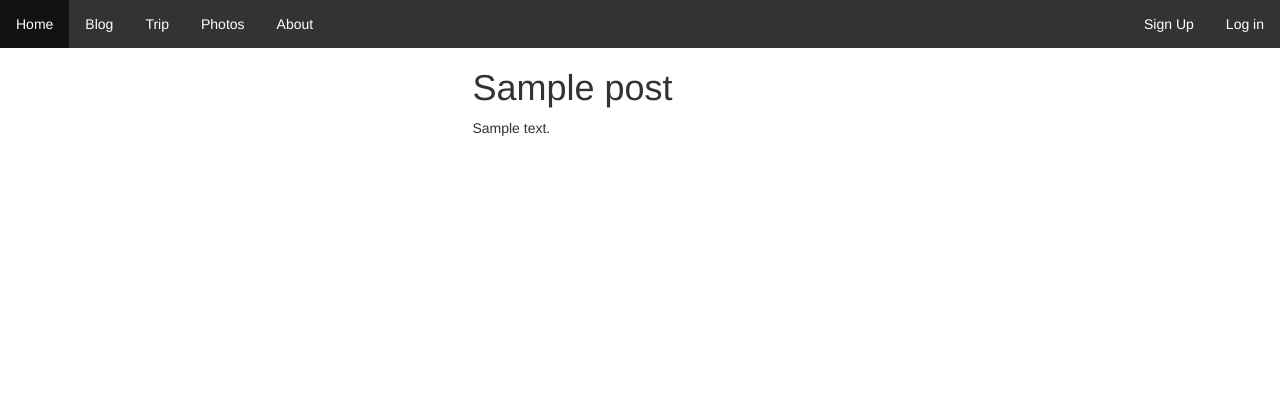
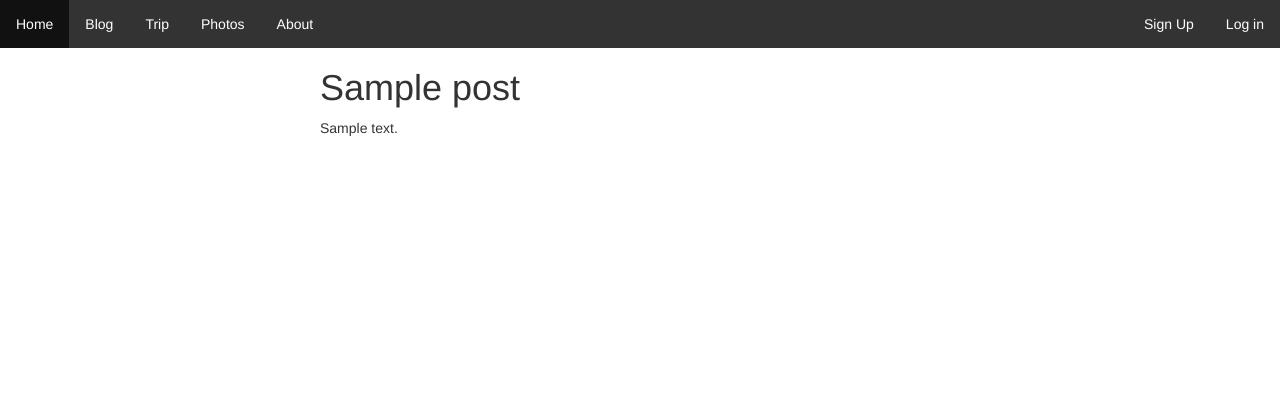
Before and after one commit to ianbruyere/blog_old, a Django app: template app/templates/blogs/view_blog_post.html in a window 1280 px wide. Shown: the top 420 px of the page. Run offline with Django 3.2, Linux system fonts and the light colour scheme; the template is opened without the code that fills it: most values are stand-ins (such as "Sample title", 1, 10 or a date in 2020); some libraries are stand-ins or nearby versions.

Commit message:
making some css work

```diff
--- a/app/static/app/content/site.css
+++ b/app/static/app/content/site.css
@@ -76,11 +76,16 @@ ul.topnav li {
 	float: left;
 }
 
-#postBody {
-    width:800px;
-    margin: 0px 50px;
-    position: absolute;
-    left: 33%;
+.post_flex_container {
+    display: flex;
+    flex-wrap: wrap;
+    align-items: center;
+    justify-content: center;
+}
+
+.post_flex_item {
+    flex: 1 1 800px;
+    max-width: 50%;
 }
 
 ul.topnav li a {
--- a/app/templates/blogs/blogMainPage.html
+++ b/app/templates/blogs/blogMainPage.html
@@ -9,10 +9,14 @@
          <div class="box">
              <a href="{{ post.get_absolute_url }}">
              <div class="postInfoHover">
+
                <div class="postTitle">{{post.title}}</div>
                <div class="postDate">{{post.datePosted}}</div>
+
             </div>
+                 {% autoescape off %}
                <p class="postBody">{{ post.body|truncatechars:175 }}</p>
+                 {% endautoescape %}
              </a>
          </div>
 
--- a/app/templates/blogs/view_blog_post.html
+++ b/app/templates/blogs/view_blog_post.html
@@ -2,12 +2,17 @@
 
 {% block content %}
 
-<div id="postBody">
+<div class="post_flex_container">
+    <div class="post_flex_item">
+
     <h1>{{post.title }}</h1>
 {% autoescape off %}
+
     <p>{{ post.body }}</p>
 {% endautoescape %}
-</div>
+        </div>
+     </div>
+
 <br />
 {#<h3>Category: <a href="{{ category.get_absolute_url }}">{{category.title}}</a></h3>#}
 {% endblock %}
```
